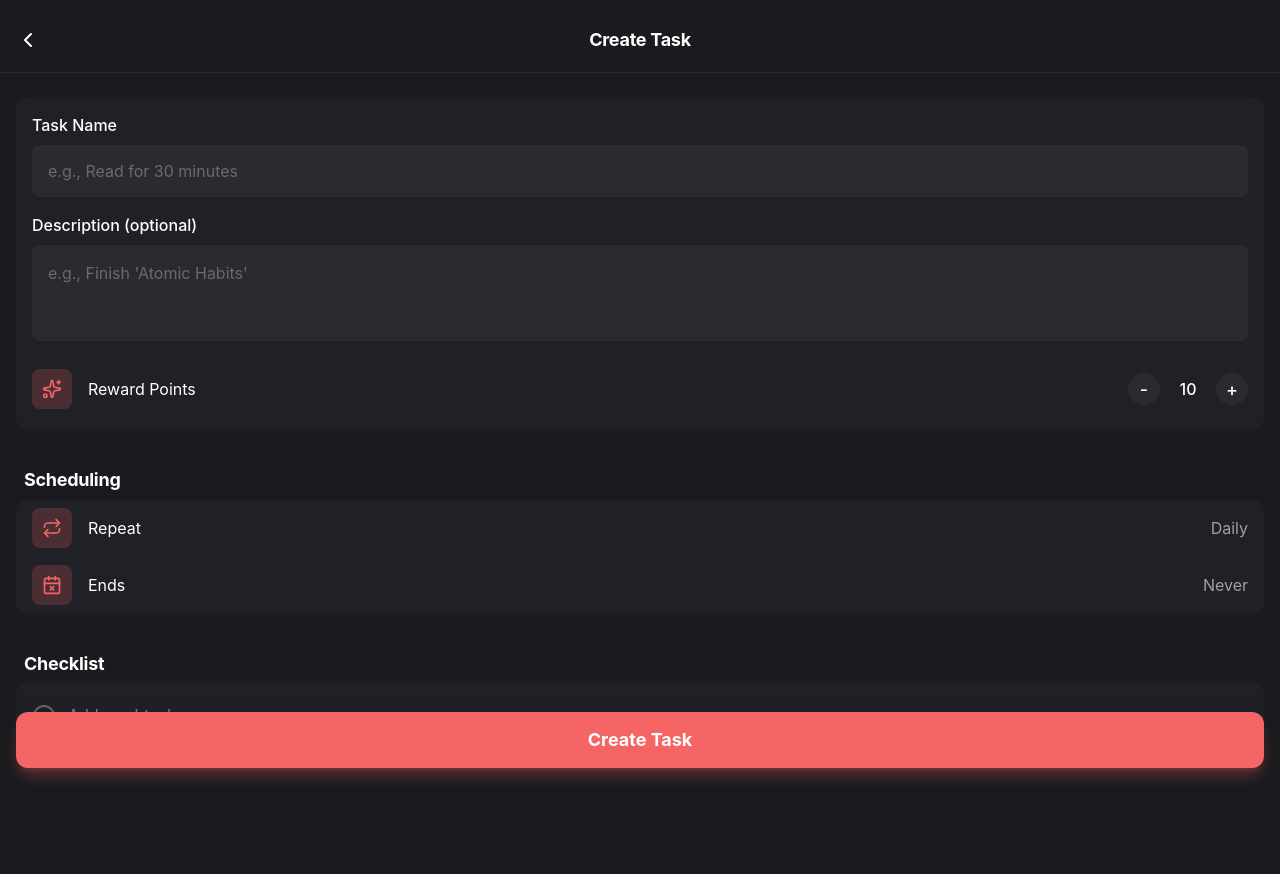
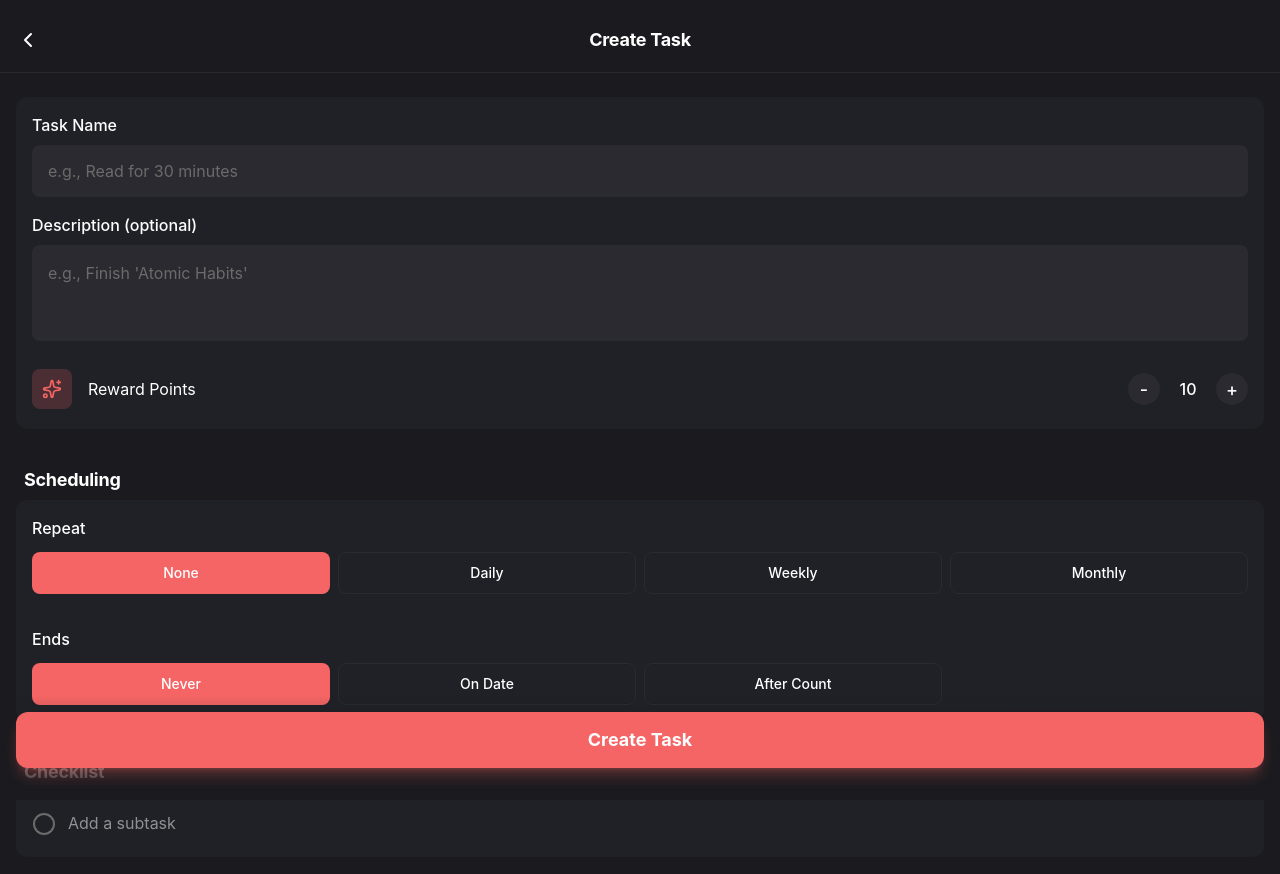
Before and after one commit to ruinb0wman/exp1, a React (Vite) app: page /tasks/1 in a window 1280 px wide. Shown: the top 874 px of the page. Built offline with nearby package versions, Linux system fonts and the light colour scheme; the HTML template or start-up script is replaced by a standard one.

Commit message:
add dexiejs

```diff
--- a/package.json
+++ b/package.json
@@ -15,6 +15,7 @@
     "@tailwindcss/vite": "^4.2.1",
     "@tauri-apps/api": "^2",
     "@tauri-apps/plugin-opener": "^2",
+    "dexie": "^4.3.0",
     "lucide-react": "^0.577.0",
     "react": "^19.1.0",
     "react-dom": "^19.1.0",
--- /dev/null
+++ b/src/components/RadioGroup.tsx
@@ -0,0 +1,25 @@
+interface RadioGroupProps {
+  list: string[];
+  value: number;
+  onChange: (index: number) => void;
+}
+
+export function RadioGroup({ list, value, onChange }: RadioGroupProps) {
+  return (
+    <div className="grid grid-cols-4 gap-2">
+      {list.map((label, index) => (
+        <button
+          key={index}
+          onClick={() => onChange(index)}
+          className={`flex items-center justify-center rounded-lg p-2.5 text-sm font-medium transition-colors ${
+            value === index
+              ? "bg-primary text-white"
+              : "bg-surface text-text-primary border border-border hover:bg-surface-light"
+          }`}
+        >
+          {label}
+        </button>
+      ))}
+    </div>
+  );
+}
--- /dev/null
+++ b/src/db/index.ts
@@ -0,0 +1,43 @@
+import Dexie, { Table } from 'dexie';
+import { TaskTemplate, TaskInstance, RewardInstance, RewardTemplate, PointsHistory, User } from './type';
+
+interface DB extends Dexie {
+  taskTemplates: Table<TaskTemplate, number>;
+  taskInstances: Table<TaskInstance, number>;
+  rewardTemplates: Table<RewardTemplate, number>;
+  rewardInstances: Table<RewardInstance, number>;
+  users: Table<User, number>;
+  pointsHistory: Table<PointsHistory, number>;
+}
+
+const state: { db: null | ReturnType<typeof createDB> } = {
+  db: null
+};
+
+export function useDB() {
+  const getDB = () => {
+    if (state.db) {
+      return state.db;
+    } else {
+      state.db = createDB()
+      return state.db;
+    }
+  }
+
+  return { getDB }
+}
+
+const createDB = () => {
+  const db = new Dexie('TaskRewardDB') as DB;
+
+  db.version(1).stores({
+    taskTemplates: '++id, userId, repeatMode, enabled, *subtasks',
+    taskInstances: '++id, userId, templateId, scheduledDate, status, [templateId+scheduledDate]',
+    rewardTemplates: '++id, userId, replenishmentMode, enabled',
+    rewardInstances: '++id, templateId, userId, status, expiresAt',
+    users: 'id, name',
+    pointsHistory: '++id, userId, type, createdAt, [userId+createdAt]'
+  });
+
+  return db;
+};
--- /dev/null
+++ b/src/db/type/index.ts
@@ -0,0 +1,3 @@
+export * from "./task"
+export * from "./reward"
+export * from "./user"
--- a/src/pages/EditReward.tsx
+++ b/src/pages/EditReward.tsx
@@ -1,19 +1,16 @@
 import { useState } from "react";
 import { Header } from "../components/Header";
+import { RadioGroup } from "../components/RadioGroup";
 import { Package } from "lucide-react";
 
-const restockOptions = [
-  { value: "none", label: "None" },
-  { value: "daily", label: "Daily" },
-  { value: "weekly", label: "Weekly" },
-  { value: "monthly", label: "Monthly" },
-];
+const restockOptions = ["None", "Daily", "Weekly", "Monthly"];
+const restockValues = ["none", "daily", "weekly", "monthly"] as const;
 
 export function EditReward() {
   const [productName, setProductName] = useState("");
   const [description, setDescription] = useState("");
   const [pointCost, setPointCost] = useState("");
-  const [restockCycle, setRestockCycle] = useState<"none" | "daily" | "weekly" | "monthly">("none");
+  const [restockCycleIndex, setRestockCycleIndex] = useState(0);
   const [limitedStock, setLimitedStock] = useState(true);
   const [inventoryQuantity, setInventoryQuantity] = useState("10");
   const [imageUrl, setImageUrl] = useState<string | null>(null);
@@ -30,7 +27,7 @@ export function EditReward() {
       productName,
       description,
       pointCost: parseInt(pointCost) || 0,
-      restockCycle,
+      restockCycle: restockValues[restockCycleIndex],
       limitedStock,
       inventoryQuantity: limitedStock ? parseInt(inventoryQuantity) || 0 : null,
       imageUrl,
@@ -125,21 +122,11 @@ export function EditReward() {
           <p className="text-text-primary text-base font-medium leading-normal">
             Restock Cycle
           </p>
-          <div className="grid grid-cols-4 gap-2">
-            {restockOptions.map((option) => (
-              <button
-                key={option.value}
-                onClick={() => setRestockCycle(option.value as typeof restockCycle)}
-                className={`flex items-center justify-center rounded-lg p-2.5 text-sm font-medium transition-colors ${
-                  restockCycle === option.value
-                    ? "bg-primary text-white"
-                    : "bg-surface text-text-primary border border-border hover:bg-surface-light"
-                }`}
-              >
-                {option.label}
-              </button>
-            ))}
-          </div>
+          <RadioGroup
+            list={restockOptions}
+            value={restockCycleIndex}
+            onChange={setRestockCycleIndex}
+          />
         </div>
 
         {/* Limited Stock Section */}
--- a/src/pages/EditTask.tsx
+++ b/src/pages/EditTask.tsx
@@ -1,6 +1,13 @@
 import { useState } from "react";
 import { Header } from "../components/Header";
-import { Repeat, CalendarX, Stars, Trash2, Circle, CheckCircle2 } from "lucide-react";
+import { RadioGroup } from "../components/RadioGroup";
+import { CalendarX, Stars, Trash2, Circle, CheckCircle2 } from "lucide-react";
+
+const repeatOptions = ["None", "Daily", "Weekly", "Monthly"];
+const repeatValues = ["none", "daily", "weekly", "monthly"] as const;
+
+const endOptions = ["Never", "On Date", "After Count"];
+const endValues = ["never", "date", "count"] as const;
 
 interface Subtask {
   id: number;
@@ -12,8 +19,8 @@ export function EditTask() {
   const [taskName, setTaskName] = useState("");
   const [description, setDescription] = useState("");
   const [rewardPoints, setRewardPoints] = useState(10);
-  const [repeat, setRepeat] = useState<"daily" | "weekly" | "monthly">("daily");
-  const [endType, setEndType] = useState<"never" | "date" | "count">("never");
+  const [repeatIndex, setRepeatIndex] = useState(0);
+  const [endIndex, setEndIndex] = useState(0);
   const [subtasks, setSubtasks] = useState<Subtask[]>([]);
   const [newSubtask, setNewSubtask] = useState("");
 
@@ -45,8 +52,8 @@ export function EditTask() {
       taskName,
       description,
       rewardPoints,
-      repeat,
-      endType,
+      repeat: repeatValues[repeatIndex],
+      endType: endValues[endIndex],
       subtasks,
     });
   };
@@ -124,53 +131,27 @@ export function EditTask() {
             Scheduling
           </h3>
           <div className="space-y-px rounded-xl bg-surface overflow-hidden">
-            <button className="w-full flex items-center gap-4 bg-surface px-4 min-h-14 justify-between hover:bg-surface-light transition-colors">
-              <div className="flex items-center gap-4">
-                <div className="text-primary flex items-center justify-center rounded-lg bg-primary/20 shrink-0 size-10">
-                  <Repeat className="w-5 h-5" />
-                </div>
-                <p className="text-text-primary text-base font-normal leading-normal flex-1 truncate">
+            <div className="flex flex-col gap-3 bg-surface px-4 py-4">
+              <p className="text-text-primary text-base font-medium leading-normal">
                 Repeat
               </p>
+              <RadioGroup
+                list={repeatOptions}
+                value={repeatIndex}
+                onChange={setRepeatIndex}
+              />
             </div>
-              <div className="flex items-center gap-2 text-text-secondary">
-                <span className="text-base font-normal capitalize">{repeat}</span>
-                <select
-                  value={repeat}
-                  onChange={(e) => setRepeat(e.target.value as typeof repeat)}
-                  className="absolute inset-0 opacity-0 cursor-pointer"
-                >
-                  <option value="daily">Daily</option>
-                  <option value="weekly">Weekly</option>
-                  <option value="monthly">Monthly</option>
-                </select>
-              </div>
-            </button>
 
-            <button className="w-full flex items-center gap-4 bg-surface px-4 min-h-14 justify-between hover:bg-surface-light transition-colors">
-              <div className="flex items-center gap-4">
-                <div className="text-primary flex items-center justify-center rounded-lg bg-primary/20 shrink-0 size-10">
-                  <CalendarX className="w-5 h-5" />
-                </div>
-                <p className="text-text-primary text-base font-normal leading-normal flex-1 truncate">
+            <div className="flex flex-col gap-3 bg-surface px-4 py-4">
+              <p className="text-text-primary text-base font-medium leading-normal">
                 Ends
               </p>
+              <RadioGroup
+                list={endOptions}
+                value={endIndex}
+                onChange={setEndIndex}
+              />
             </div>
-              <div className="flex items-center gap-2 text-text-secondary">
-                <span className="text-base font-normal capitalize">
-                  {endType === "never" ? "Never" : endType}
-                </span>
-                <select
-                  value={endType}
-                  onChange={(e) => setEndType(e.target.value as typeof endType)}
-                  className="absolute inset-0 opacity-0 cursor-pointer"
-                >
-                  <option value="never">Never</option>
-                  <option value="date">On Date</option>
-                  <option value="count">After Count</option>
-                </select>
-              </div>
-            </button>
           </div>
         </div>
 
--- a/src/pages/Store.tsx
+++ b/src/pages/Store.tsx
@@ -1,4 +1,6 @@
-import { Search, History, Star } from "lucide-react";
+import { Search, History, Star, Plus } from "lucide-react";
+import { useNavigate } from "react-router";
+import { Header } from "../components/Header";
 
 const categories = ["All", "Digital", "Physical", "Experiences", "Donations"];
 
@@ -62,19 +64,28 @@ const rewards = [
 ];
 
 export function Store() {
+  const navigate = useNavigate();
+
   return (
     <div className="min-h-screen pb-24 bg-background">
       {/* Header */}
       <div className="sticky top-0 z-10 bg-background">
-        <div className="flex items-center p-4 pb-2 justify-between">
-          <div className="w-12" />
-          <h1 className="text-lg font-bold text-text-primary flex-1 text-center">
-            Rewards Store
-          </h1>
-          <button className="w-12 flex justify-end text-text-secondary hover:text-primary transition-colors">
-            <History className="w-5 h-5" />
-          </button>
-        </div>
+        <Header
+          title="Rewards Store"
+          leftSlot={
+            <button className="flex size-12 items-center justify-start text-text-secondary hover:text-primary transition-colors">
+              <History className="w-5 h-5" />
+            </button>
+          }
+          rightSlot={
+            <button
+              onClick={() => navigate("/rewards/new")}
+              className="flex size-12 items-center justify-end text-text-secondary hover:text-primary transition-colors"
+            >
+              <Plus className="w-5 h-5" />
+            </button>
+          }
+        />
 
         {/* Points Card */}
         <div className="p-4 pt-2">
```
Also changed, not shown: src/db/type/reward.ts (added, +30 -0 lines), src/db/type/task.ts (added, +33 -0 lines), src/db/type/user.ts (added, +17 -0 lines), 1 other file (tests, documents, lock files or other folders). Lines whose indentation alone changed are shown as unchanged.
